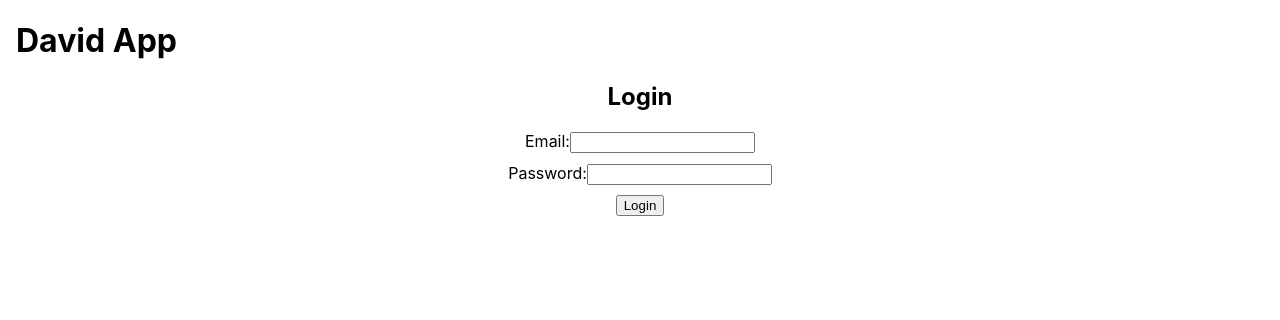
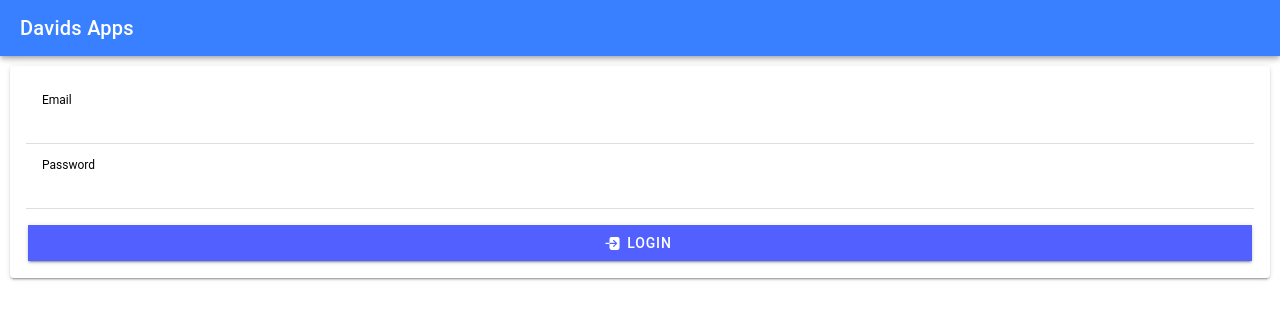
Before and after one commit to davidsed9/capacitor-app, a React (Create React App) app: page / in a window 1280 px wide. Shown: the top 320 px of the page. Built offline with nearby package versions, Linux system fonts and the light colour scheme.

Commit message:
app 'finished'

```diff
--- a/src/App.tsx
+++ b/src/App.tsx
@@ -1,12 +1,34 @@
 import { Outlet } from 'react-router-dom';
-import './App.css';
+
+/* Core Css required for Ionic components  to work properly */
+import '@ionic/react/css/core.css';
+/*Basic Css for apps built with Ionic*/
+import '@ionic/react/css/normalize.css';
+import '@ionic/react/css/structure.css'; //remove if nothing is visible
+import '@ionic/react/css/typography.css';
+/* Optional css utils  that can be  commented out*/
+import '@ionic/react/css/padding.css';
+import '@ionic/react/css/float-elements.css';
+import '@ionic/react/css/text-alignment.css';
+import '@ionic/react/css/text-transformation.css';
+import '@ionic/react/css/flex-utils.css';
+import '@ionic/react/css/display.css'
+import { IonHeader, IonTitle, IonToolbar, setupIonicReact } from '@ionic/react/';
+
+import './theme/variables.css';
+
+setupIonicReact();
 
 function App() {
   return (
-    <div style={{ margin: "0 1rem 0 1rem", paddingTop: "env(safe-area-inset-top)"}}>
-      <h1>David App</h1>
-      <Outlet></Outlet>
-    </div>
+    <>
+    <IonHeader>
+      <IonToolbar color="primary">
+        <IonTitle>Davids Apps</IonTitle>
+      </IonToolbar>
+    </IonHeader>
+    <Outlet/>
+    </>
   );
 }
 
--- a/src/routes/Login.tsx
+++ b/src/routes/Login.tsx
@@ -1,38 +1,50 @@
+import { IonCardHeader, IonItem, IonLabel,IonInput, IonButton, IonIcon, IonCard, IonCardTitle, IonCardContent, useIonLoading, useIonAlert } from "@ionic/react";
 import { useState } from "react";
 import { useNavigate } from "react-router-dom";
+import { logIn } from 'ionicons/icons';
 
 function Login() {
-  const [loading, setLoading] = useState(false);
   const navigate = useNavigate();
+  const [alert] = useIonAlert();
+  const [present, dismiss] = useIonLoading();
 
-  const onSubmit = (event: any) => {
-    setLoading(true);
-    event.preventDefault();
+  const onSubmit = async(event: any) => {
+     event.preventDefault();
+
+    await present ({message: 'loading...'});
 
     setTimeout(() => {
-      setLoading(false);
-      navigate("/app/dashboard");
+      dismiss();
+      alert({
+        header: 'Invalid credentials',
+        message: 'There is no user with that name and password.',
+        buttons: [{text: 'Ok'}]
+      });
+      // navigate("/app/dashboard");
     }, 1500);
   };
   return (
-    <main style={{ textAlign: "center" }}>
-      <h2>Login</h2>
-      <form onSubmit={onSubmit}>
-        <div style={{display: "flex", flexDirection: "column", alignItems: "center", gap:"10px"}}>
-        <div>
-          <label>Email:</label>
-          <input type="text"></input>
-        </div>
+    <IonCard>
+      <IonCardContent>
+        <form onSubmit={onSubmit}>
+          <IonItem>
+            <IonLabel position="stacked">Email</IonLabel>
+            <IonInput type="email"></IonInput>
+          </IonItem>
 
-        <div>
-          <label>Password:</label>
-          <input type="password"></input>
-        </div>
+          <IonItem>
+            <IonLabel position="stacked">Password</IonLabel>
+            <IonInput type="password"></IonInput>
+          </IonItem>
 
-        {loading ? <div>Loading...</div> : <button type="submit">Login</button>}
-        </div>
-      </form>
-    </main>
+          <div className="ion-margin-top">
+            <IonButton expand="full" type="submit" color="secondary">
+              <IonIcon icon={ logIn } slot="start"/>
+            Login</IonButton>
+          </div>
+        </form>
+      </IonCardContent>
+    </IonCard>
   );
 }
 
--- /dev/null
+++ b/src/theme/variables.css
@@ -0,0 +1,59 @@
+:root {
+
+	--ion-color-primary: #3880ff;
+	--ion-color-primary-rgb: 56,128,255;
+	--ion-color-primary-contrast: #ffffff;
+	--ion-color-primary-contrast-rgb: 255,255,255;
+	--ion-color-primary-shade: #3171e0;
+	--ion-color-primary-tint: #4c8dff;
+
+	--ion-color-secondary: #5260ff;
+	--ion-color-secondary-rgb: 82,96,255;
+	--ion-color-secondary-contrast: #ffffff;
+	--ion-color-secondary-contrast-rgb: 255,255,255;
+	--ion-color-secondary-shade: #4854e0;
+	--ion-color-secondary-tint: #6370ff;
+
+	--ion-color-tertiary: #5260ff;
+	--ion-color-tertiary-rgb: 82,96,255;
+	--ion-color-tertiary-contrast: #ffffff;
+	--ion-color-tertiary-contrast-rgb: 255,255,255;
+	--ion-color-tertiary-shade: #4854e0;
+	--ion-color-tertiary-tint: #6370ff;
+
+	--ion-color-success: #2dd36f;
+	--ion-color-success-rgb: 45,211,111;
+	--ion-color-success-contrast: #000000;
+	--ion-color-success-contrast-rgb: 0,0,0;
+	--ion-color-success-shade: #28ba62;
+	--ion-color-success-tint: #42d77d;
+
+	--ion-color-warning: #ffc409;
+	--ion-color-warning-rgb: 255,196,9;
+	--ion-color-warning-contrast: #000000;
+	--ion-color-warning-contrast-rgb: 0,0,0;
+	--ion-color-warning-shade: #e0ac08;
+	--ion-color-warning-tint: #ffca22;
+
+	--ion-color-danger: #eb445a;
+	--ion-color-danger-rgb: 235,68,90;
+	--ion-color-danger-contrast: #ffffff;
+	--ion-color-danger-contrast-rgb: 255,255,255;
+	--ion-color-danger-shade: #cf3c4f;
+	--ion-color-danger-tint: #ed576b;
+
+	--ion-color-medium: #92949c;
+	--ion-color-medium-rgb: 146,148,156;
+	--ion-color-medium-contrast: #000000;
+	--ion-color-medium-contrast-rgb: 0,0,0;
+	--ion-color-medium-shade: #808289;
+	--ion-color-medium-tint: #9d9fa6;
+
+	--ion-color-light: #f4f5f8;
+	--ion-color-light-rgb: 244,245,248;
+	--ion-color-light-contrast: #000000;
+	--ion-color-light-contrast-rgb: 0,0,0;
+	--ion-color-light-shade: #d7d8da;
+	--ion-color-light-tint: #f5f6f9;
+
+}
```
